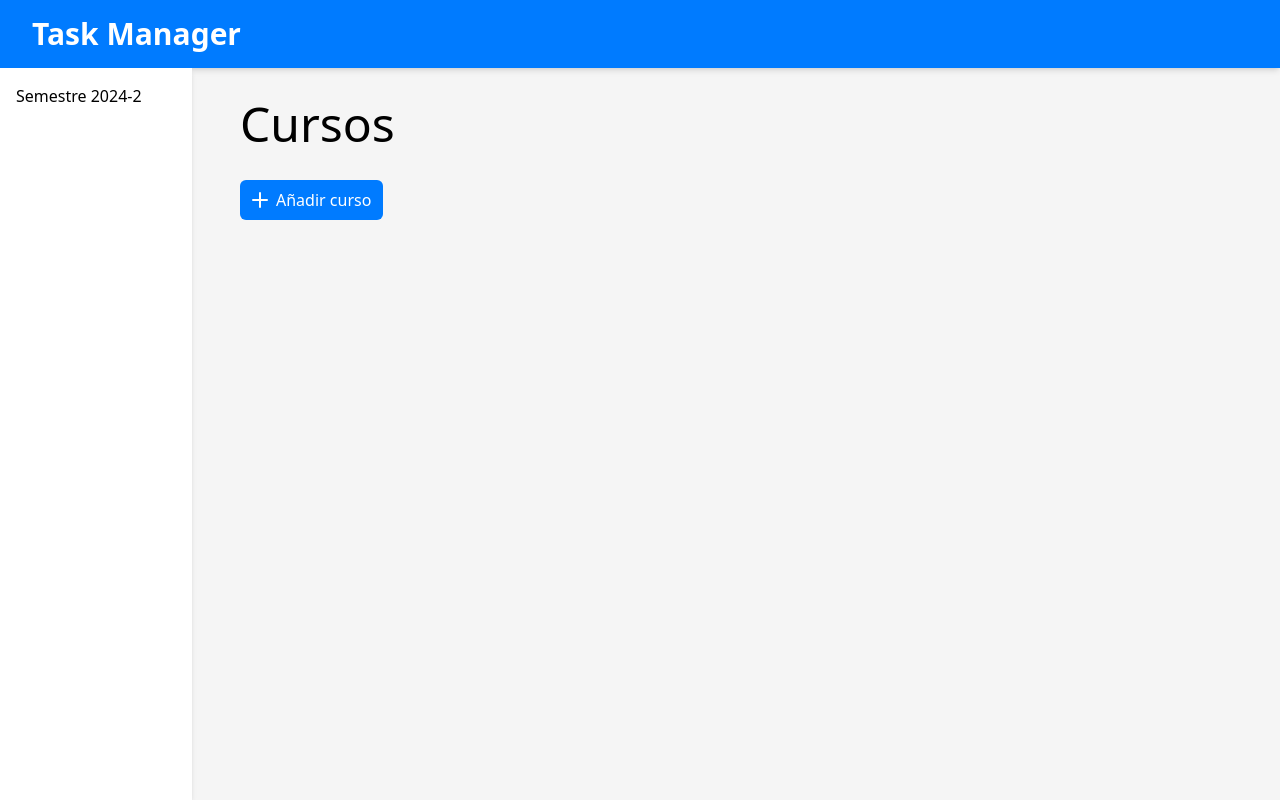
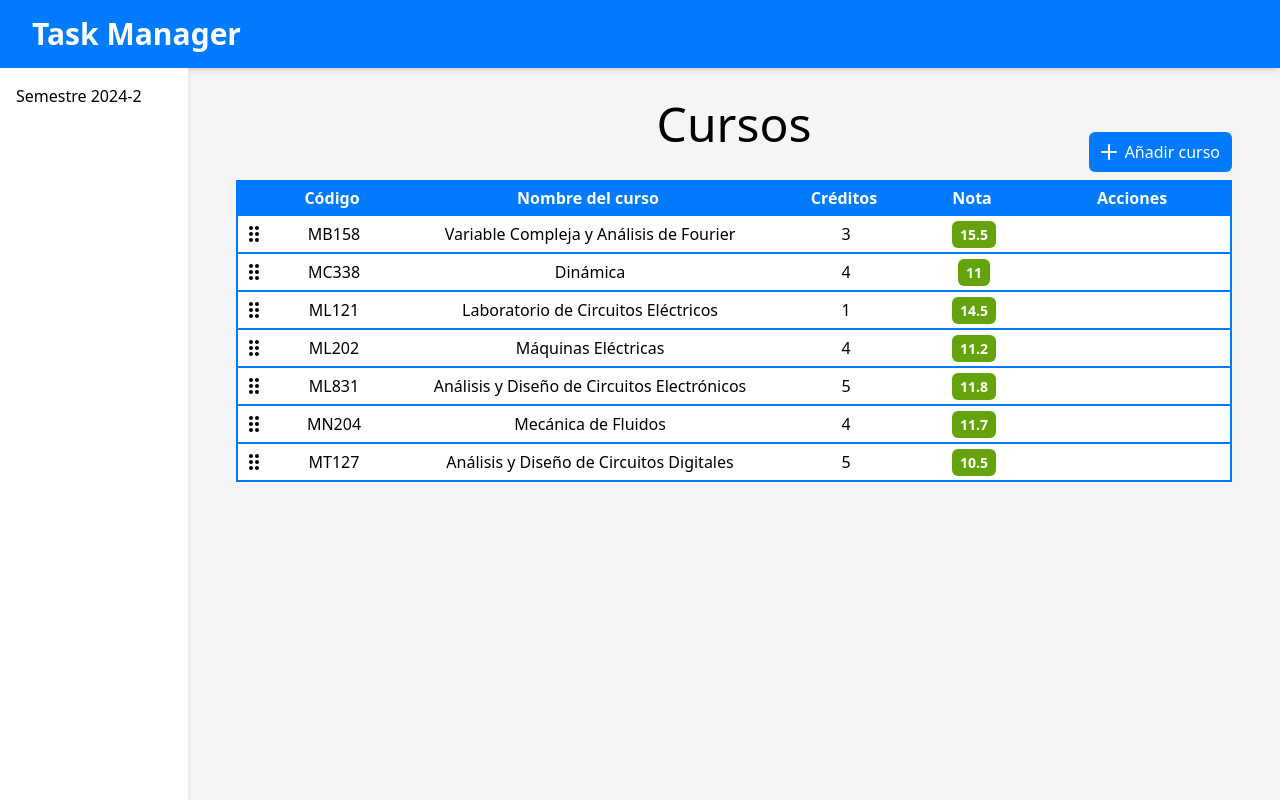
Before and after one commit to BlockBeam22Y/Task-Manager, a React (Vite) app in the folder client/: page / in a window 1280 px wide. Built offline with nearby package versions, Linux system fonts and the light colour scheme.

Commit message:
Courses page table

```diff
--- /dev/null
+++ b/client/src/components/courses/CourseHeader.jsx
@@ -0,0 +1,14 @@
+function CourseHeader() {
+    return (
+        <div className='bg-primary-500 text-white font-semibold flex'>
+            <div className='w-8' />
+            <div className='w-32 py-1.5 text-center'>Código</div>
+            <div className='w-96 py-1.5 text-center'>Nombre del curso</div>
+            <div className='w-32 py-1.5 text-center'>Créditos</div>
+            <div className='w-32 py-1.5 text-center'>Nota</div>
+            <div className='w-48 py-1.5 text-center'>Acciones</div>
+        </div>
+    );
+}
+
+export default CourseHeader;
--- /dev/null
+++ b/client/src/components/courses/CourseRow.jsx
@@ -0,0 +1,24 @@
+import { MdDragIndicator } from 'react-icons/md'
+
+function CourseRow({ course }) {
+    const { code, name, credits, grade } = course;
+
+    return (
+        <div className='bg-white hover:bg-gray-200 flex border-2 border-t-0 border-primary-500'>
+            <div className='w-8 flex justify-center items-center cursor-pointer'>
+                <MdDragIndicator className='w-6 h-6'/>
+            </div>
+            <div className='w-32 py-1.5 text-center'>{ code }</div>
+            <div className='w-96 py-1.5 text-center'>{ name }</div>
+            <div className='w-32 py-1.5 text-center'>{ credits }</div>
+            <div className='w-32 py-1.5 text-center'>
+                <span className={`${grade < 10 ? 'bg-red-600' : 'bg-lime-600'} text-white font-bold text-sm px-2 py-1 rounded-md`}>
+                    { grade }
+                </span>
+            </div>
+            <div className='w-48 py-1.5 text-center'></div>
+        </div>
+    );
+}
+
+export default CourseRow;
--- a/client/src/components/courses/NewCourse.jsx
+++ b/client/src/components/courses/NewCourse.jsx
@@ -8,6 +8,7 @@ function NewCourse() {
             hover:text-gray-100 active:text-white
             p-2 pr-3 gap-1 rounded-md
             flex items-center
+            absolute -top-12 right-0
         '>
             <FiPlus className='w-6 h-6'/>
             <span>Añadir curso</span>
--- a/client/src/pages/Courses.jsx
+++ b/client/src/pages/Courses.jsx
@@ -1,15 +1,30 @@
+import CourseHeader from '../components/courses/CourseHeader';
+import CourseRow from '../components/courses/CourseRow';
 import NewCourse from '../components/courses/NewCourse';
 import Sidebar from '../components/layout/Sidebar';
+import courses from '../utils/courses';
 
 function Courses() {
     return (
         <div className='flex grow'>
             <Sidebar/>
 
-            <div className='flex flex-col items-start gap-8 px-12 py-8 grow'>
-                <h2 className='text-5xl font-medium'>Cursos</h2>
+            <div className='flex flex-col items-center gap-8 px-12 py-8 grow'>
+                <h2 className='w-full text-center text-5xl font-medium'>Cursos</h2>
 
-                <NewCourse/>
+                <div className='relative'>
+                    <CourseHeader/>
+                    {
+                        courses.length > 0 ? (
+                            courses.map(course => <CourseRow course={course} />)
+                        ) : (
+                            <div className='w-full bg-white text-center border-2 border-t-0 border-primary-500 py-1.5'>
+                                No se han encontrado cursos
+                            </div>
+                        )
+                    }
+                    <NewCourse/>
+                </div>
             </div>
         </div>
     );
--- a/client/src/pages/Reports.jsx
+++ b/client/src/pages/Reports.jsx
@@ -4,7 +4,7 @@ import ReportCard from '../components/reports/ReportCard';
 function Reports() {
     return (
         <div className='flex flex-col items-center gap-8 p-8'>
-            <h2 className='w-4/5 text-5xl font-medium'>Reportes</h2>
+            <h2 className='text-5xl text-center font-medium'>Reportes</h2>
 
             <div className='w-4/5 flex flex-wrap gap-4 justify-center'>
                 <NewReport/>
--- /dev/null
+++ b/client/src/utils/courses.js
@@ -0,0 +1,46 @@
+const courses = [
+    {
+        code: 'MB158',
+        name: 'Variable Compleja y Análisis de Fourier',
+        credits: 3,
+        grade: 15.5
+    },
+    {
+        code: 'MC338',
+        name: 'Dinámica',
+        credits: 4,
+        grade: 11
+    },
+    {
+        code: 'ML121',
+        name: 'Laboratorio de Circuitos Eléctricos',
+        credits: 1,
+        grade: 14.5
+    },
+    {
+        code: 'ML202',
+        name: 'Máquinas Eléctricas',
+        credits: 4,
+        grade: 11.2
+    },
+    {
+        code: 'ML831',
+        name: 'Análisis y Diseño de Circuitos Electrónicos',
+        credits: 5,
+        grade: 11.8
+    },
+    {
+        code: 'MN204',
+        name: 'Mecánica de Fluidos',
+        credits: 4,
+        grade: 11.7
+    },
+    {
+        code: 'MT127',
+        name: 'Análisis y Diseño de Circuitos Digitales',
+        credits: 5,
+        grade: 10.5
+    },
+];
+
+export default courses;
```
